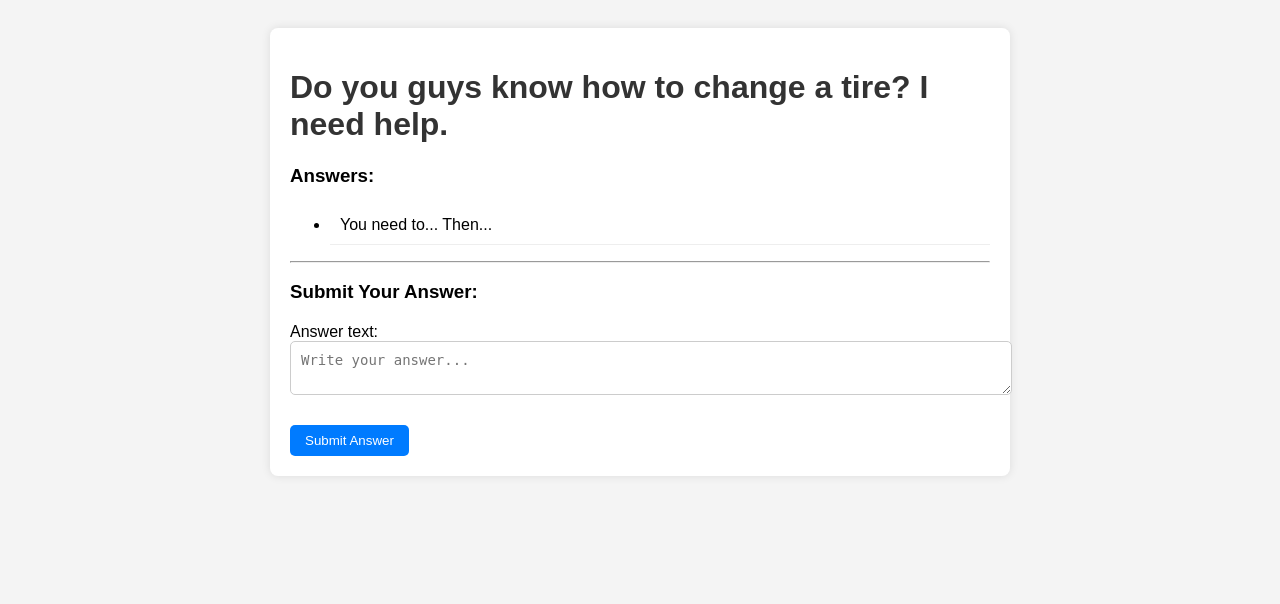
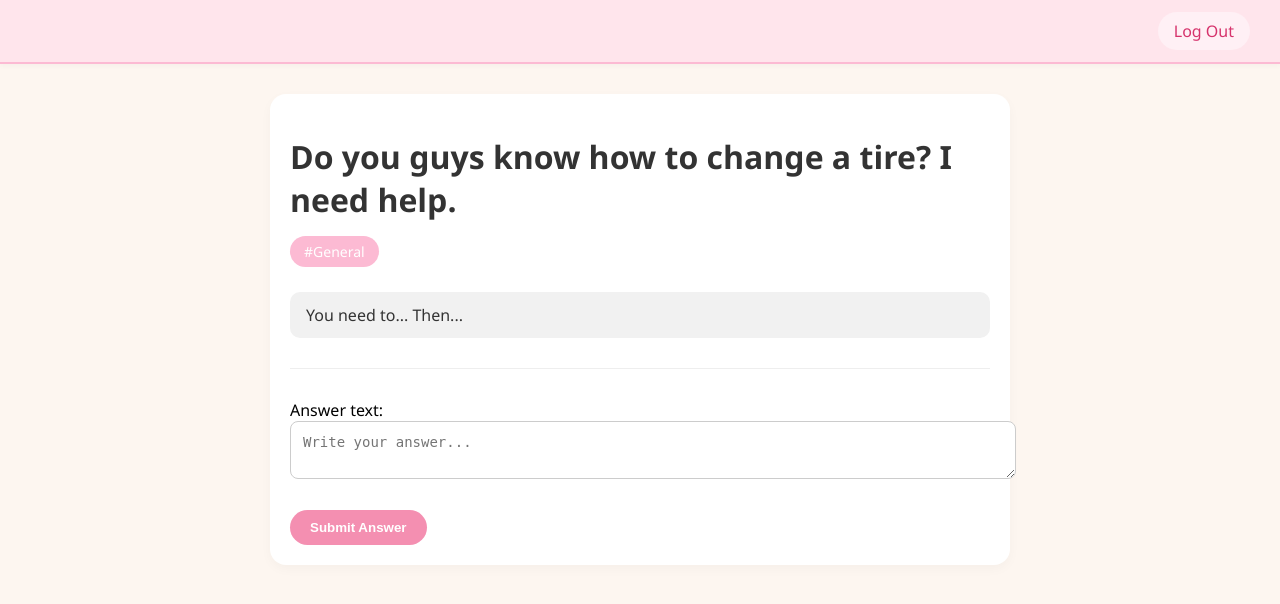
Before and after one commit to nehiriremcelik/IDontEvenKnow, a Django app: page /5/ in a window 1280 px wide. Shown: the top 604 px of the page. Run offline with Django 5.2, Linux system fonts and the light colour scheme; data comes from the database, SQL or seed files in the repository; both versions use the stored data as it was after the commit.

Commit message:
Tags Added

```diff
--- a/topics/TEMPLATES/Topics/detail.html
+++ b/topics/TEMPLATES/Topics/detail.html
@@ -5,67 +5,126 @@
     <title>Discussion Detail</title>
     <style>
         body {
-            font-family: Arial, sans-serif;
+            font-family: 'Segoe UI', sans-serif;
+            background: #fdf6f0;
+            margin: 0;
+            padding: 0;
+        }
+
+        .navbar {
+            background: #ffe5ec;
+            padding: 12px 30px;
+            display: flex;
+            justify-content: flex-end;
+            box-shadow: 0 2px 5px rgba(0, 0, 0, 0.03);
+            border-bottom: 2px solid #fcbad3;
+        }
+
+        .navbar a {
+            text-decoration: none;
+            color: #d6336c;
+            background-color: #fff0f5;
+            padding: 8px 16px;
+            border-radius: 20px;
+            font-weight: 500;
+            transition: background 0.3s;
+        }
+
+        .navbar a:hover {
+            background-color: #ffc8dd;
+        }
+
+        .container {
+            max-width: 700px;
+            margin: 30px auto;
             padding: 20px;
-            background: #f4f4f4;
+            background: #fff;
+            border-radius: 16px;
+            box-shadow: 0 4px 12px rgba(0,0,0,0.03);
         }
-        .container {
-            background: #fff;
-            padding: 20px;
-            border-radius: 8px;
-            max-width: 700px;
-            margin: auto;
-            box-shadow: 0 0 10px rgba(0,0,0,0.1);
-        }
+
         h1 {
             color: #333;
+            font-size: 2rem;
+            margin-bottom: 10px;
         }
+
+        .tag-box {
+            display: inline-block;
+            padding: 6px 14px;
+            background-color: #fcbad3;
+            color: #fff;
+            border-radius: 25px;
+            font-weight: 500;
+            font-size: 14px;
+            margin-top: 5px;
+            text-transform: capitalize;
+        }
+
         .answer {
-            padding: 10px;
-            border-bottom: 1px solid #eee;
+            background: #f1f1f1;
+            border-radius: 10px;
+            padding: 12px 16px;
+            margin-bottom: 16px;
+            color: #333;
         }
+
         form {
-            margin-top: 20px;
+            margin-top: 25px;
         }
+
         textarea {
             width: 100%;
-            padding: 10px;
+            padding: 12px;
             font-size: 14px;
-            border-radius: 5px;
+            border-radius: 8px;
             border: 1px solid #ccc;
+            resize: vertical;
         }
+
         button {
             margin-top: 10px;
-            padding: 8px 15px;
-            background-color: #007bff;
+            padding: 10px 20px;
+            background-color: #f48fb1;
             color: white;
             border: none;
-            border-radius: 5px;
+            border-radius: 20px;
             cursor: pointer;
+            font-weight: bold;
         }
+
         button:hover {
-            background-color: #0056b3;
+            background-color: #ec407a;
+        }
+
+        hr {
+            border: none;
+            border-top: 1px solid #eee;
+            margin: 30px 0;
         }
     </style>
 </head>
 <body>
+    <div class="navbar">
+        <a href="{% url 'topics:logout' %}">Log Out</a>
+    </div>
+
     <div class="container">
         <h1>{{ question.question_text }}</h1>
+        <div class="tag-box">#{{ question.tag|capfirst }}</div>
 
         {% if question.answer_set.all %}
-            <h3>Answers:</h3>
-            <ul>
+            <ul style="list-style: none; padding: 0; margin-top: 25px;">
                 {% for answer in question.answer_set.all %}
                     <li class="answer">{{ answer.answer_text }}</li>
                 {% endfor %}
             </ul>
         {% else %}
-            <p>No answers yet. Be the first to respond!</p>
+            <p style="margin-top: 20px;">No answers yet. Be the first to respond!</p>
         {% endif %}
 
         <hr>
 
-        <h3>Submit Your Answer:</h3>
         <form method="POST">
             {% csrf_token %}
             {{ form.as_p }}
--- a/topics/forms.py
+++ b/topics/forms.py
@@ -5,7 +5,8 @@ from django.contrib.auth.models import User
 class QuestionForm(forms.ModelForm):
     class Meta:
         model = Question
-        fields = ['question_text']
+        fields = ['question_text', 'tag']
+
 
 class AnswerForm(forms.ModelForm):
     class Meta:
--- a/topics/models.py
+++ b/topics/models.py
@@ -1,14 +1,33 @@
 from django.db import models
-from django.contrib.auth.models import User
 from django.utils import timezone
 import datetime
 
 class Question(models.Model):
+    TAG_CHOICES = [
+    ('daily_life', 'Daily Life'),
+    ('sports', 'Sports'),
+    ('hobbies', 'Hobbies'),
+    ('technology', 'Technology'),
+    ('education_career', 'Education and Career'),
+    ('health_fitness', 'Health and Fitness'),
+    ('travel', 'Travel'),
+    ('entertainment', 'Entertainment'),
+    ('food_cooking', 'Food and Cooking'),
+    ('music_arts', 'Music and Arts'),
+    ('books_literature', 'Books and Literature'),
+    ('relationships', 'Relationships'),
+    ('gaming', 'Gaming'),
+    ('science_nature', 'Science and Nature'),
+    ('other', 'Other'),
+]
+
     question_text = models.TextField()
+    tag = models.CharField(max_length=30, choices=TAG_CHOICES)
     pub_date = models.DateTimeField("date published", default=timezone.now)
 
     def __str__(self):
         return self.question_text
+
 
     def was_published_recently(self):
         return self.pub_date >= timezone.now() - datetime.timedelta(days=1)
```
Also changed, not shown: db.sqlite3, topics/migrations/0001_initial.py, topics/migrations/0002_auto_20250504_1426.py (added), topics/migrations/__init__.py (added).
